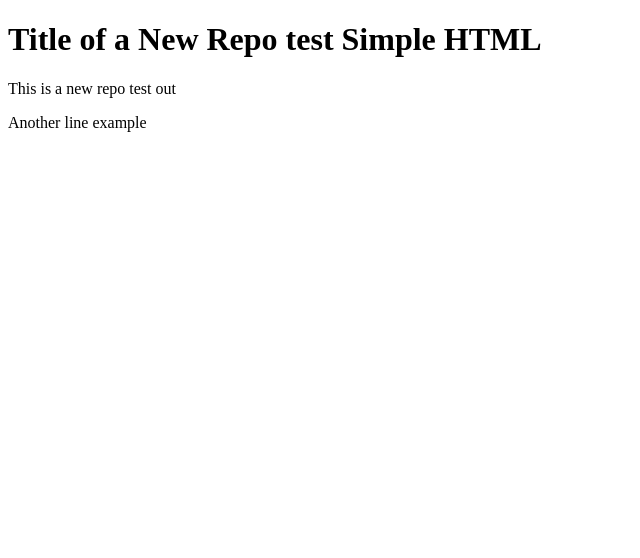
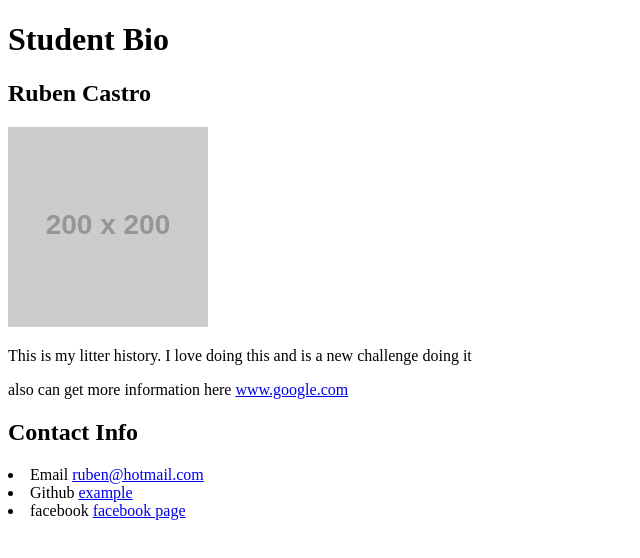
Before and after one commit to Rubenjose2/NewRepo, a plain HTML site: page index.html in a window 1280 px wide. Shown: the whole page, without its empty margins (0-640 px from the left). Drawn offline with Linux system fonts and the light colour scheme; placeholder pictures from the web are drawn by us.

Commit message:
A new file completed

```diff
--- a/index.html
+++ b/index.html
@@ -1,12 +1,17 @@
 <!DOCTYPE html>
 <html>
 <head>
-	<meta charset="utf-8">
-	<title>New Repo Github Test</title>
+	<title>Student Bio</title>
 </head>
 <body>
-<H1>Title of a New Repo test Simple HTML</H1>
-<p>This is a new repo test out</p>
-<p>Another line example</p>
+<h1>Student Bio</h1>
+<h2>Ruben Castro</h2>
+<img src="http://via.placeholder.com/200x200">
+<p>This is my litter history. I love doing this and is a new challenge doing it </p>
+<p>also can get more information here <a href="www.google.com"> www.google.com</a> </p>
+<h2>Contact Info</h2>
+<li>Email <a href="ruben@hotmail.com">ruben@hotmail.com</a></li>
+<li>Github <a href="www.google.com">example</a></li>
+<li>facebook <a href="www.facebook.com">facebook page</a></li>
 </body>
 </html>
```
Also changed, not shown: 1 other file.
